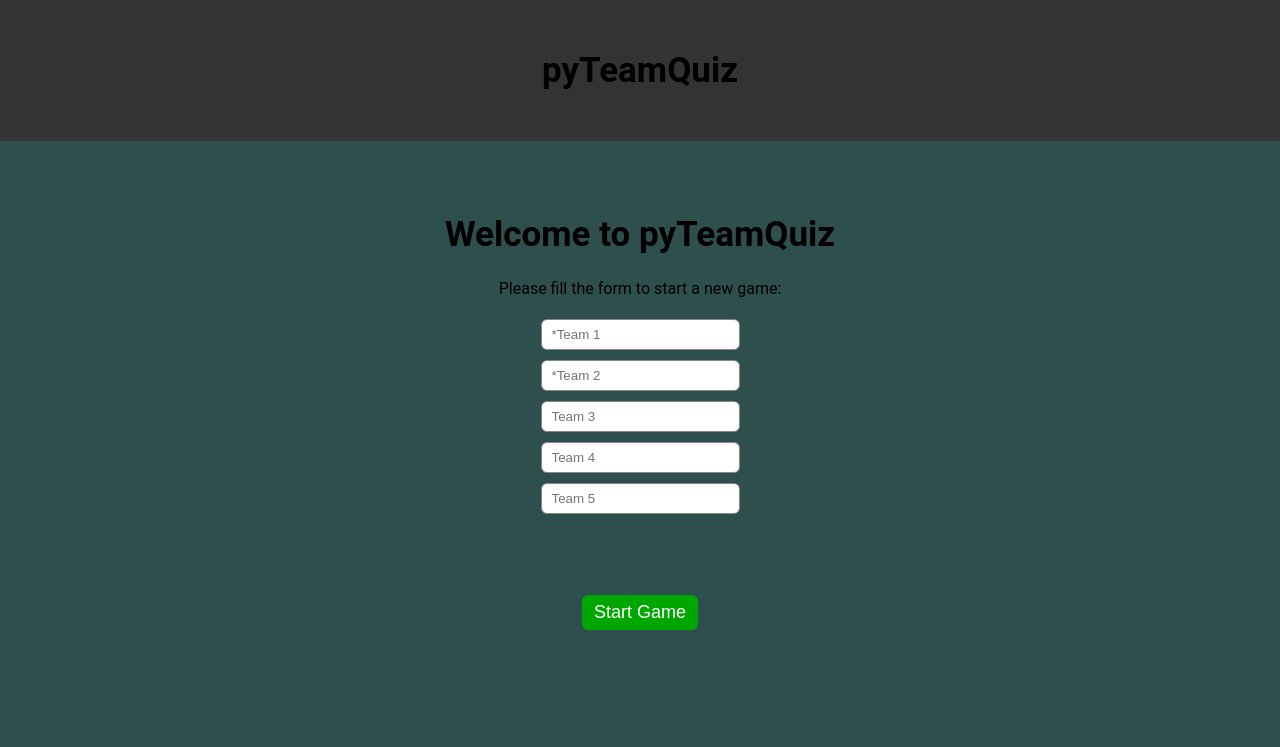
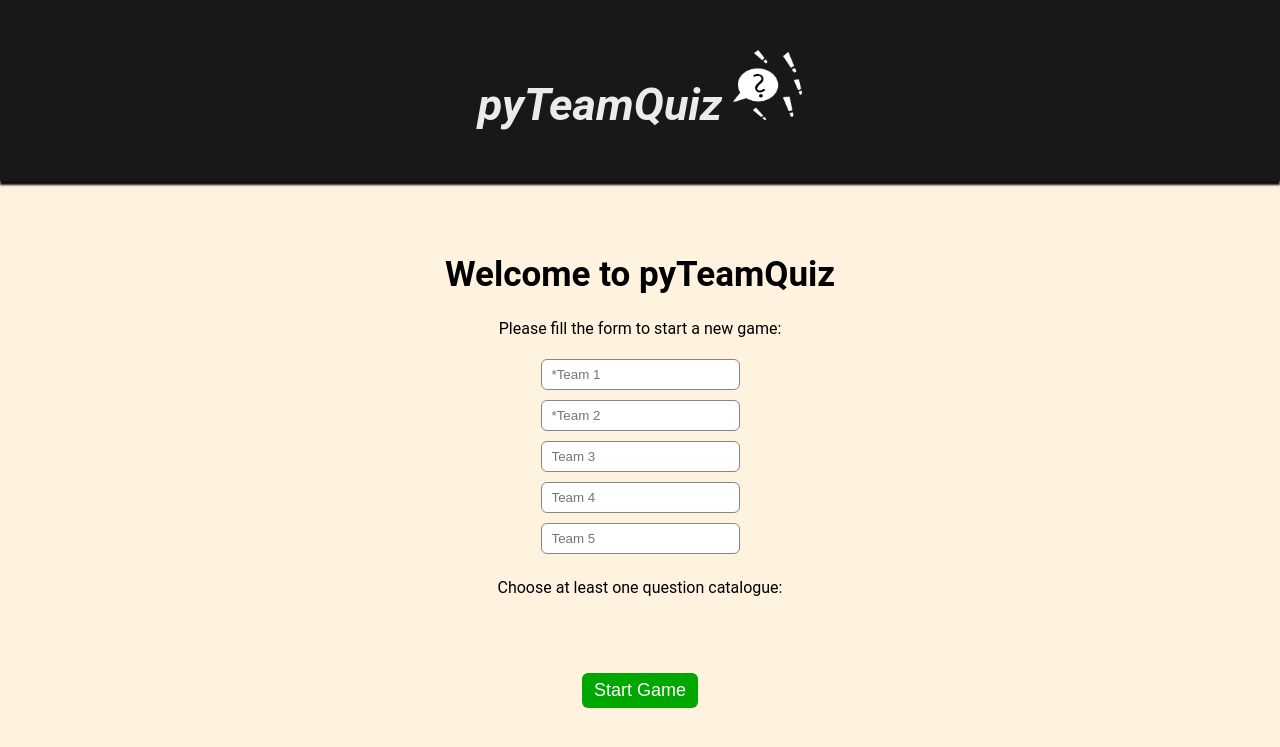
Before and after one commit to claussmann/pyTeamQuiz, a Flask app: page / in a window 1280 px wide. Shown: the top 747 px of the page. Run offline with Flask 3, Linux system fonts and the light colour scheme.

Commit message:
ADD: Better design and logos

```diff
--- a/pyteamquiz/static/style.css
+++ b/pyteamquiz/static/style.css
@@ -2,7 +2,7 @@
     margin: 0;
     padding: 0;
 	scroll-behavior: smooth;
-    background-color: darkslategrey;
+    background-color: #fff2df;
 }
 
 body {
@@ -40,11 +40,12 @@
 .header {
     width: 100vw;
     text-align: center;
-    background-color: #333333;
+    background-color: #181818;
     color: aliceblue;
     padding-top: 50px;
     padding-bottom: 50px;
     margin-bottom: 20px;
+    box-shadow: 0px 4px 2px #0f0f0f;
 }
 
 /*
--- a/pyteamquiz/templates/base.html
+++ b/pyteamquiz/templates/base.html
@@ -8,14 +8,15 @@
     <head>
         <title>pyTeamQuiz</title>
         <meta charset="utf-8">
-        <link href="{{ url_for('static', filename= 'style.css') }}" rel="stylesheet">
+        <link href="{{ url_for('static', filename='style.css') }}" rel="stylesheet">
+        <link href="{{ url_for('static', filename='favicon.png') }}" rel="icon">
     </head>
 
     <body>
 
         <!-- Title Bar -->
         <div class="header">
-            <a href="/" style="font-size: 35px; color: black; text-decoration: none;">pyTeamQuiz</a>
+            <a href="/" style="font-size: 45px; color: rgb(235, 235, 235); text-decoration: none;"> <i>pyTeamQuiz</i> <img src="{{ url_for('static', filename='logo.png') }}" height="70px" alt="Logo"/></a>
         </div>
 
         <div class="points">
--- a/pyteamquiz/templates/start.html
+++ b/pyteamquiz/templates/start.html
@@ -15,8 +15,11 @@
         <input type="text" name="teams[]" placeholder="Team 4"><br>
         <input type="text" name="teams[]" placeholder="Team 5"><br>
         <br>
+        Choose at least one question catalogue:
+        <br>
+        <br>
         {% for x in catalogue_names %}
-        <nobr><input type="checkbox" name="catalogues[]" value="{{ x }}"> {{ x }}</nobr>
+        <nobr><input type="checkbox" name="catalogues[]" value="{{ x }}"> {{ x }} &nbsp;&nbsp;&nbsp;</nobr>
         {% endfor %}
         <br>
         <br>
```
Also changed, not shown: pyteamquiz/static/favicon.png (added), pyteamquiz/static/logo.png (added).
